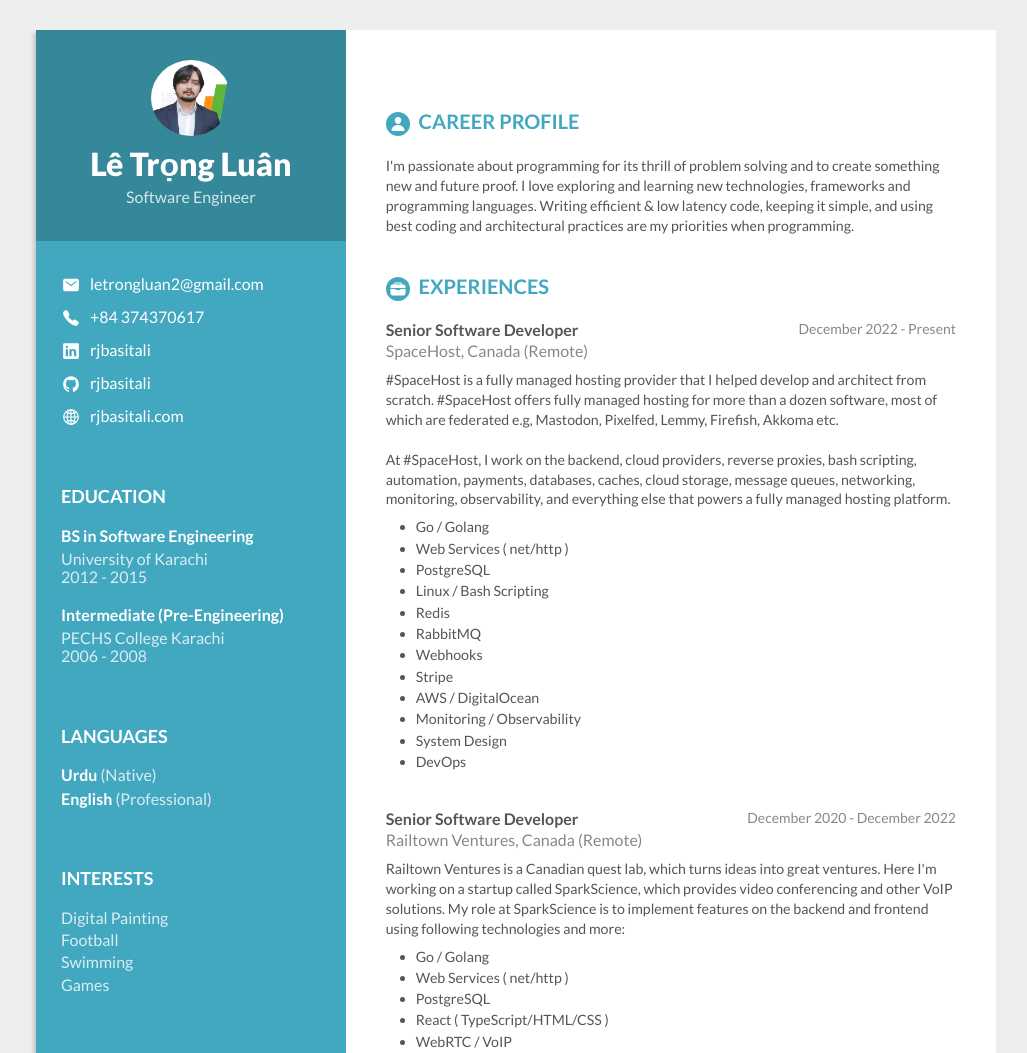
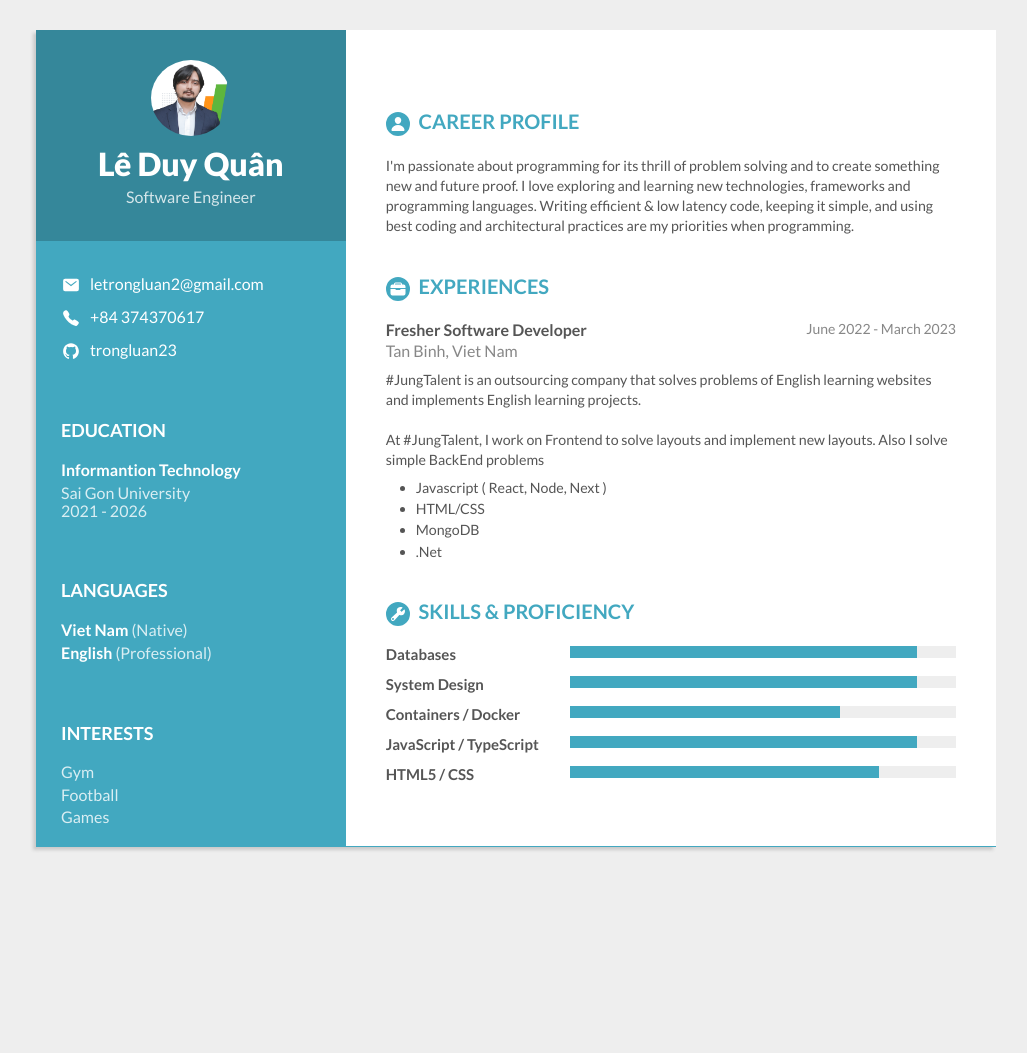
Before and after one commit to trongluan23/Luan.github.io, a plain HTML site: page index.html in a window 1280 px wide. Shown: the top 1053 px of the page, without its empty margins (124-1151 px from the left). After the commit the page ends 877 px from the top, so only its background shows below. Drawn offline with nearby package versions, Linux system fonts and the light colour scheme.

Commit message:
Update index.html

```diff
--- a/index.html
+++ b/index.html
@@ -1,7 +1,7 @@
 <!DOCTYPE html>
 <html lang="en">
     <head>
-        <title>Basit Ali - Resume</title>
+        <title>Lê Trọng Luân - Resume</title>
         <link rel="stylesheet" type="text/css" href="vendors/css/normalize.css">
         <link rel="stylesheet" type="text/css" href="vendors/css/grid.css">
         <link rel="stylesheet" type="text/css" href="resources/css/style.css">
@@ -24,52 +24,52 @@
             <div class="col span-1-of-3 personal">
                 <div class="personal-header">
                     <img src="resources/img/profile_pic2.png" alt="Profile picture">
-                    <h1>Lê Trọng Luân</h1>
+                    <h1>Lê Duy Quân</h1>
                     <p>Software Engineer</p>
                 </div>
                 <div class="personal-details">
                     <div class="personal-info">
                         <ion-icon name="mail"></ion-icon>
-                        <a href="letrongluan2@gmail.com" target="_blank">letrongluan2@gmail.com</a>
+                        <a href="mailto:letrongluan2@gmail.com" target="_blank">letrongluan2@gmail.com</a>
                     </div>
                     <div class="personal-info">
                         <ion-icon name="call"></ion-icon>
-                        <a href="tel:0374370617" target="_blank">+84 374370617</a>
+                        <a href="tel:03374370617" target="_blank">+84 374370617</a>
                     </div>
-                    <div class="personal-info">
+<!--                     <div class="personal-info">
                         <ion-icon name="logo-linkedin"></ion-icon>
-                        <a href="https://www.linkedin.com/in/rjbasitali/" target="_blank">rjbasitali</a>
-                    </div>
+                        <a href="https://www.linkedin.com/in/leduyquan/" target="_blank">Duy Quân</a>
+                    </div> -->
                     <div class="personal-info">
                         <ion-icon name="logo-github"></ion-icon>
-                        <a href="https://github.com/rjbasitali" target="_blank">rjbasitali</a>
+                        <a href="https://trongluan23.github.io/Luan.github.io/" target="_blank">trongluan23</a>
                     </div>
-                    <div class="personal-info">
+<!--                     <div class="personal-info">
                         <ion-icon name="globe-outline"></ion-icon>
                         <a href="https://rjbasitali.com" target="_blank">rjbasitali.com</a>
-                    </div>
+                    </div> -->
 
                     <h3>Education</h3>
                     <div class="personal-ed">
-                        <p class="personal-ed-bold">BS in Software Engineering</p>
-                        <p class="personal-ed-light">University of Karachi<br>2012 - 2015</p>
+                        <p class="personal-ed-bold">Informantion Technology</p>
+                        <p class="personal-ed-light">Sai Gon University<br>2021 - 2026</p>
                     </div>
-                    <div class="personal-ed">
+<!--                     <div class="personal-ed">
                         <p class="personal-ed-bold">Intermediate (Pre-Engineering)</p>
                         <p class="personal-ed-light">PECHS College Karachi<br>2006 - 2008</p>
-                    </div>
+                    </div> -->
 
                     <h3>Languages</h3>
                     <div class="personal-ed">
-                        <p class="personal-ed-bold">Urdu <span>(Native)</span></p>
+                        <p class="personal-ed-bold">Viet Nam <span>(Native)</span></p>
                         <p class="personal-ed-bold">English <span>(Professional)</span></p>
                     </div>
 
                     <h3>Interests</h3>
                     <div class="personal-ed">
-                        <p class="personal-ed-light">Digital Painting</p>
+                        <p class="personal-ed-light">Gym</p>
                         <p class="personal-ed-light">Football</p>
-                        <p class="personal-ed-light">Swimming</p>
+<!--                         <p class="personal-ed-light">Swimming</p> -->
                         <p class="personal-ed-light">Games</p>
                     </div>
 
@@ -108,31 +108,31 @@
 
                 <!-- SpaceHost -->
                 <div class="exp-head clearfix">
-                    <p class="exp-title">Senior Software Developer</p>
-                    <p class="exp-duration">December 2022 - Present</p>
+                    <p class="exp-title">Fresher Software Developer</p>
+                    <p class="exp-duration">June 2022 - March 2023</p>
                 </div>
-                <p class="exp-place">SpaceHost, Canada (Remote)</p>
-                <p class="exp-desc">#SpaceHost is a fully managed hosting provider that I helped develop and architect from scratch. #SpaceHost offers fully managed hosting for more than a dozen software, most of which are federated e.g, Mastodon, Pixelfed, Lemmy, Firefish, Akkoma etc.
+                <p class="exp-place">Tan Binh, Viet Nam</p>
+                <p class="exp-desc">#JungTalent is an outsourcing company that solves problems of English learning websites and implements English learning projects.
                     <br/><br/>
-                    At #SpaceHost, I work on the backend, cloud providers, reverse proxies, bash scripting, automation, payments, databases, caches, cloud storage, message queues, networking, monitoring, observability, and everything else that powers a fully managed hosting platform.</p>
+                    At #JungTalent, I work on Frontend to solve layouts and implement new layouts. Also I solve simple BackEnd problems</p>
                 <ul class="exp-items">
-                    <li>Go / Golang </li>
-                    <li>Web Services ( net/http )</li>
-                    <li>PostgreSQL</li>
-                    <li>Linux / Bash Scripting</li>
-                    <li>Redis</li>
+                    <li>Javascript ( React, Node, Next ) </li>
+                    <li>HTML/CSS</li>
+                    <li>MongoDB</li>
+                    <li>.Net</li>
+<!--                     <li></li>
                     <li>RabbitMQ</li>
                     <li>Webhooks</li>
                     <li>Stripe</li>
                     <li>AWS / DigitalOcean</li>
                     <li>Monitoring / Observability</li>
                     <li>System Design</li>
-                    <li>DevOps</li>
+                    <li>DevOps</li> -->
                 </ul>
 
 
                 <!-- Railtown -->
-                <div class="exp-head clearfix">
+<!--                 <div class="exp-head clearfix">
                     <p class="exp-title">Senior Software Developer</p>
                     <p class="exp-duration">December 2020 - December 2022</p>
                 </div>
@@ -145,11 +145,11 @@
                     <li>PostgreSQL</li>
                     <li>React ( TypeScript/HTML/CSS )</li>
                     <li>WebRTC / VoIP</li>
-                </ul>
+                </ul> -->
 
 
                 <!-- Intigral -->
-                <div class="exp-head clearfix">
+<!--                 <div class="exp-head clearfix">
                     <p class="exp-title">Senior Java Developer</p>
                     <p class="exp-duration">August 2020 - December 2020</p>
                 </div>
@@ -164,10 +164,10 @@
                     <li>Redis</li>
                     <li>Amazon Web Services</li>
                 </ul>
-
+                 -->
 
                 <!-- Oraan -->
-                <div class="exp-head clearfix">
+<!--                 <div class="exp-head clearfix">
                     <p class="exp-title">Senior Software Engineer</p>
                     <p class="exp-duration">April 2019 - July 2020</p>
                 </div>
@@ -183,10 +183,10 @@
                     <li>Keycloak</li>
                     <li>Google Cloud Platform</li>
                 </ul>
-
+ -->
 
                 <!-- Health at Hand -->
-                <div class="exp-head clearfix">
+<!--                 <div class="exp-head clearfix">
                     <p class="exp-title">Senior Application Engineer</p>
                     <p class="exp-duration">May 2017 - April 2019</p>
                 </div>
@@ -196,11 +196,11 @@
                 <ul class="exp-items">
                     <li><a href="https://play.google.com/store/apps/details?id=com.patient.myhealthathand" target="_blank">Health at Hand</a></li>
                     <li><a href="https://play.google.com/store/apps/details?id=com.myhealthathand.livedoc" target="_blank">LiveDoc</a></li>
-                </ul>
+                </ul> -->
 
 
                 <!-- NextGenI -->
-                <div class="exp-head clearfix">
+<!--                 <div class="exp-head clearfix">
                     <p class="exp-title">Senior Application Engineer</p>
                     <p class="exp-duration">April 2016 - April 2019</p>
                 </div>
@@ -209,9 +209,9 @@
                 <ul class="exp-items">
                 </ul>
 
-
+ -->
                 <!-- Nest I/O -->
-                <div class="exp-head clearfix">
+<!--                 <div class="exp-head clearfix">
                     <p class="exp-title">Founding CTO</p>
                     <p class="exp-duration">June 2015 - April 2016</p>
                 </div>
@@ -220,7 +220,7 @@
                 <ul class="exp-items">
                     <li><a href="https://thenestio.com/startup/iotechnica/" target="_blank">IOTechnica</a></li>
                 </ul>
-
+ -->
 
                 <!-- Projects -->
 <!--                 <div class="main-heading">
@@ -266,14 +266,14 @@
                 </div>
 
                 <div class="skills">
-                    <div class="skill-container">
+<!--                     <div class="skill-container">
                         <div class="col span-1-of-3 skill-title">
-                            Go
+                            Javscript
                         </div>
                         <div class="col span-2-of-3 skill-bg">
                             <div class="skill-fg" style="width: 90%;"></div>
                         </div>
-                    </div>
+                    </div> -->
                     <div class="skill-container">
                         <div class="col span-1-of-3 skill-title">
                             Databases
@@ -290,44 +290,44 @@
                             <div class="skill-fg" style="width: 90%;"></div>
                         </div>
                     </div>
-                    <div class="skill-container">
+<!--                     <div class="skill-container">
                         <div class="col span-1-of-3 skill-title">
                             Java & Spring Boot
                         </div>
                         <div class="col span-2-of-3 skill-bg">
                             <div class="skill-fg" style="width: 80%;"></div>
                         </div>
-                    </div>
-                    <div class="skill-container">
+                    </div> -->
+<!--                     <div class="skill-container">
                         <div class="col span-1-of-3 skill-title">
                             Linux / Bash
                         </div>
                         <div class="col span-2-of-3 skill-bg">
                             <div class="skill-fg" style="width: 80%;"></div>
                         </div>
-                    </div>
+                    </div> -->
                     <div class="skill-container">
                         <div class="col span-1-of-3 skill-title">
                             Containers / Docker
                         </div>
                         <div class="col span-2-of-3 skill-bg">
-                            <div class="skill-fg" style="width: 80%;"></div>
+                            <div class="skill-fg" style="width: 70%;"></div>
                         </div>
                     </div>
-                    <div class="skill-container">
+<!--                     <div class="skill-container">
                         <div class="col span-1-of-3 skill-title">
                             GCP / AWS / DO
                         </div>
                         <div class="col span-2-of-3 skill-bg">
                             <div class="skill-fg" style="width: 80%;"></div>
                         </div>
-                    </div>
+                    </div> -->
                     <div class="skill-container">
                         <div class="col span-1-of-3 skill-title">
                             JavaScript / TypeScript
                         </div>
                         <div class="col span-2-of-3 skill-bg">
-                            <div class="skill-fg" style="width: 70%;"></div>
+                            <div class="skill-fg" style="width: 90%;"></div>
                         </div>
                     </div>
                     <div class="skill-container">
@@ -335,7 +335,7 @@
                             HTML5 / CSS
                         </div>
                         <div class="col span-2-of-3 skill-bg">
-                            <div class="skill-fg" style="width: 70%;"></div>
+                            <div class="skill-fg" style="width: 80%;"></div>
                         </div>
                     </div>
                 </div>
```
